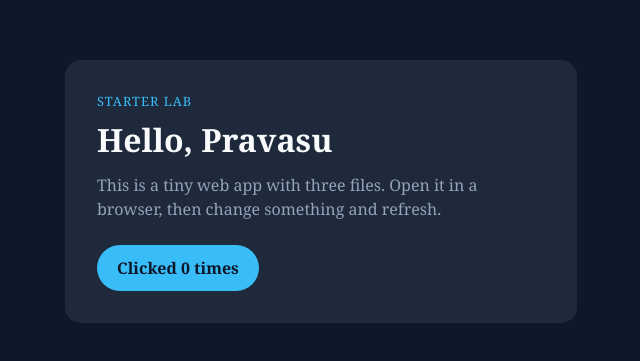
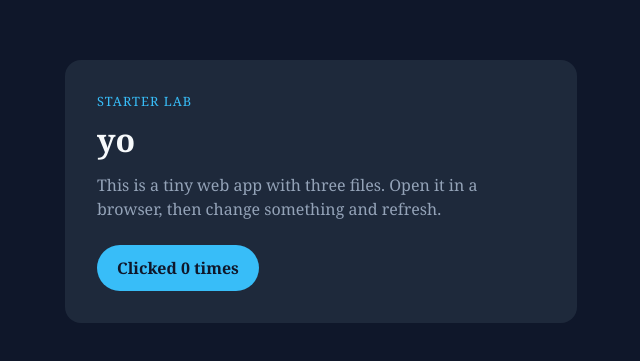
Before and after one commit to prx08-pixel/starter-lab, a plain HTML site: page index.html in a window 1280 px wide. Shown: the part 209-570 px from the top of the page, without its empty margins (319-959 px from the left). Drawn offline with Linux system fonts and the light colour scheme.

Commit message:
Change header text from 'Hello, Pravasu' to 'yo'

```diff
--- a/index.html
+++ b/index.html
@@ -9,7 +9,7 @@
   <body>
     <main class="card">
       <p class="eyebrow">Starter Lab</p>
-      <h1>Hello, Pravasu</h1>
+      <h1>yo</h1>
       <p class="lede">
         This is a tiny web app with three files. Open it in a browser, then
         change something and refresh.
```
